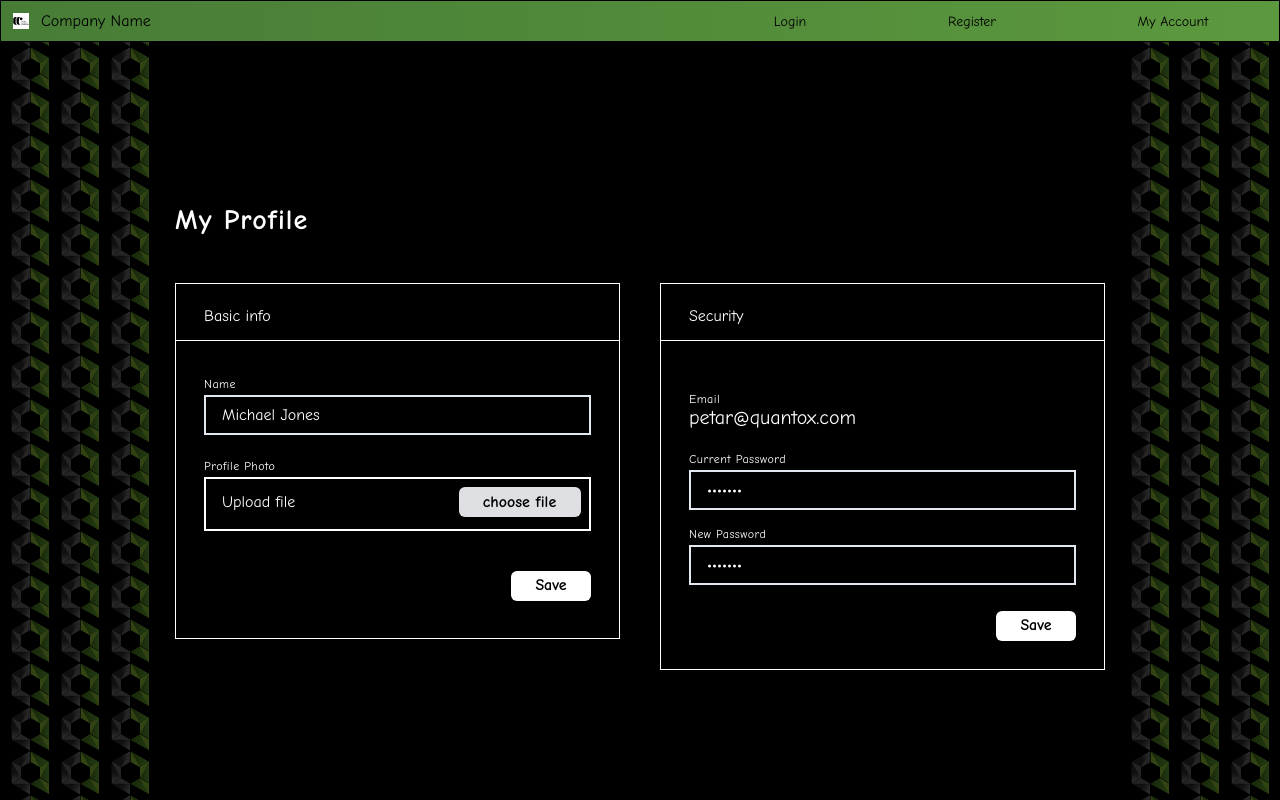
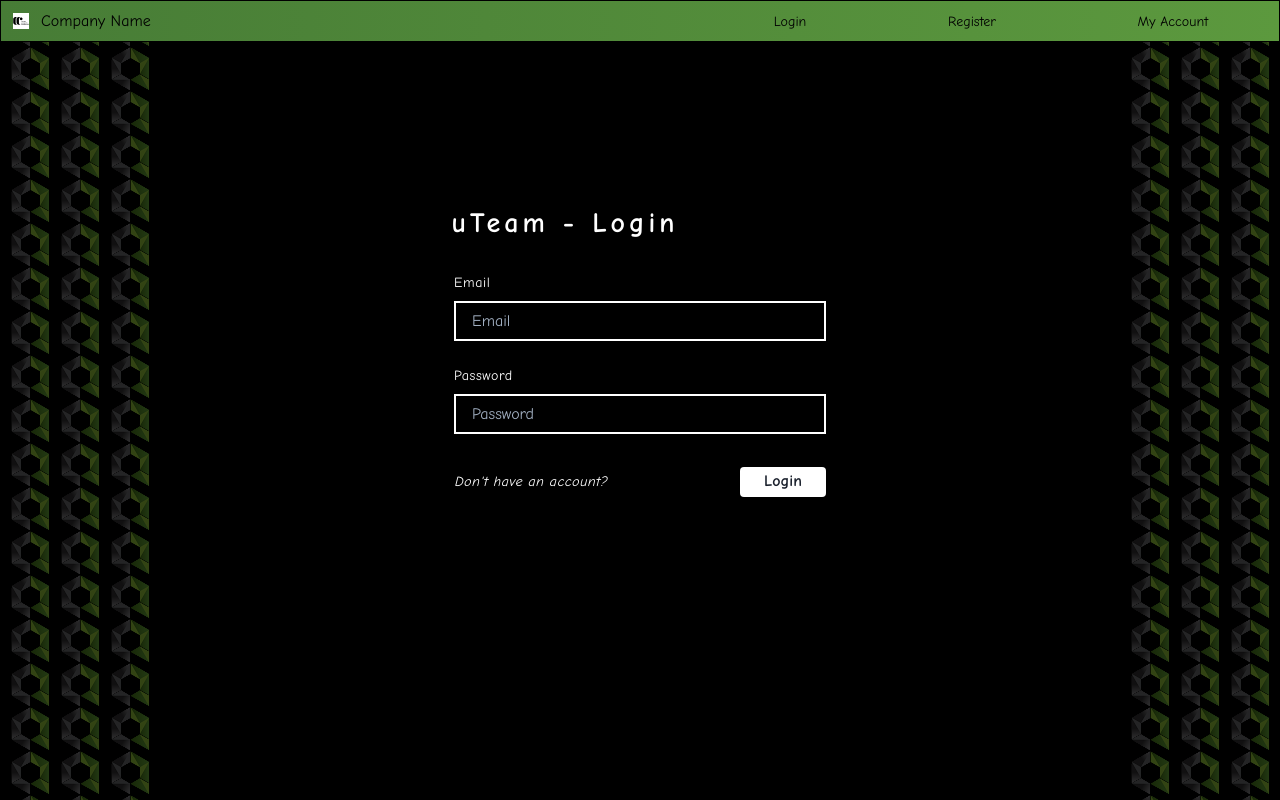
Before and after one commit to RobertBognar/hr-app, a React (Create React App) app: page /profile in a window 1280 px wide. Built offline with nearby package versions, Linux system fonts and the light colour scheme.

Commit message:
protected and guest routes

```diff
--- a/src/App.js
+++ b/src/App.js
@@ -8,6 +8,8 @@ import GuestHomepage from './components/guest-homepage/GuestHomepage';
 import ProfilePage from './components/my-profile-page/ProfilePage';
 import { AuthProvider } from './context/AuthContext';
 import HomepageAuthUser from './components/homepage-authuser/HomepageAuthUser';
+import ProtectedRoute from './components/Routes/ProtectedRoute';
+import GuestRoute from './components/Routes/GuestRoute';
 
 function App() {
     return (
@@ -16,11 +18,18 @@ function App() {
                 <BrowserRouter>
                     <Navbar />
                     <Routes>
-                        <Route path="/login" element={<Login />} />
-                        <Route path="/register" element={<Register />} />
-                        <Route path="/profile" element={<ProfilePage />} />
-                        <Route path="/board" element={<GuestHomepage />} />
-                        <Route path="/team" element={<HomepageAuthUser />} />
+                        <Route element={<GuestRoute />}>
+                            <Route path="/login" element={<Login />} />
+                            <Route path="/register" element={<Register />} />
+                        </Route>
+                        <Route element={<ProtectedRoute />}>
+                            <Route path="/profile" element={<ProfilePage />} />
+                            <Route
+                                path="/team"
+                                element={<HomepageAuthUser />}
+                            />
+                            <Route path="/board" element={<GuestHomepage />} />
+                        </Route>
                     </Routes>
                 </BrowserRouter>
             </AuthProvider>
--- /dev/null
+++ b/src/components/Routes/GuestRoute.js
@@ -0,0 +1,11 @@
+import React from 'react';
+import { Outlet } from 'react-router-dom';
+import { useAuthContext } from '../../context/AuthContext';
+import ProfilePage from '../my-profile-page/ProfilePage';
+function GuestRoute() {
+    const { loginSuccessfull } = useAuthContext();
+
+    return loginSuccessfull ? <ProfilePage /> : <Outlet />;
+}
+
+export default GuestRoute;
--- /dev/null
+++ b/src/components/Routes/ProtectedRoute.js
@@ -0,0 +1,10 @@
+import React from 'react';
+import { Outlet } from 'react-router-dom';
+import { useAuthContext } from '../../context/AuthContext';
+import Login from '../Login/Login';
+function ProtectedRoute() {
+    const { loginSuccessfull } = useAuthContext();
+    return loginSuccessfull ? <Outlet /> : <Login />;
+}
+
+export default ProtectedRoute;
```
